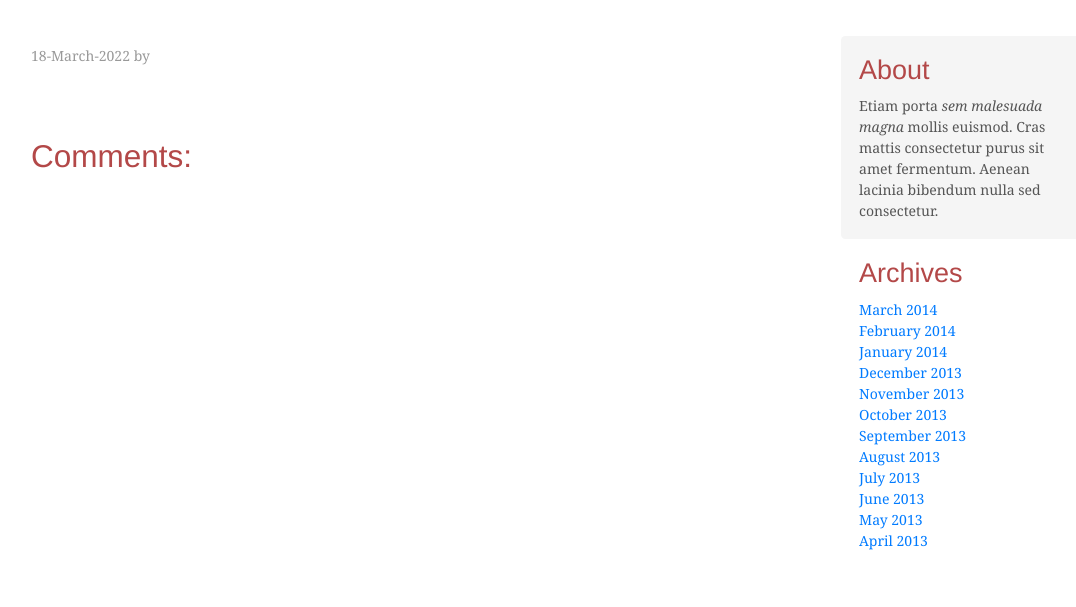
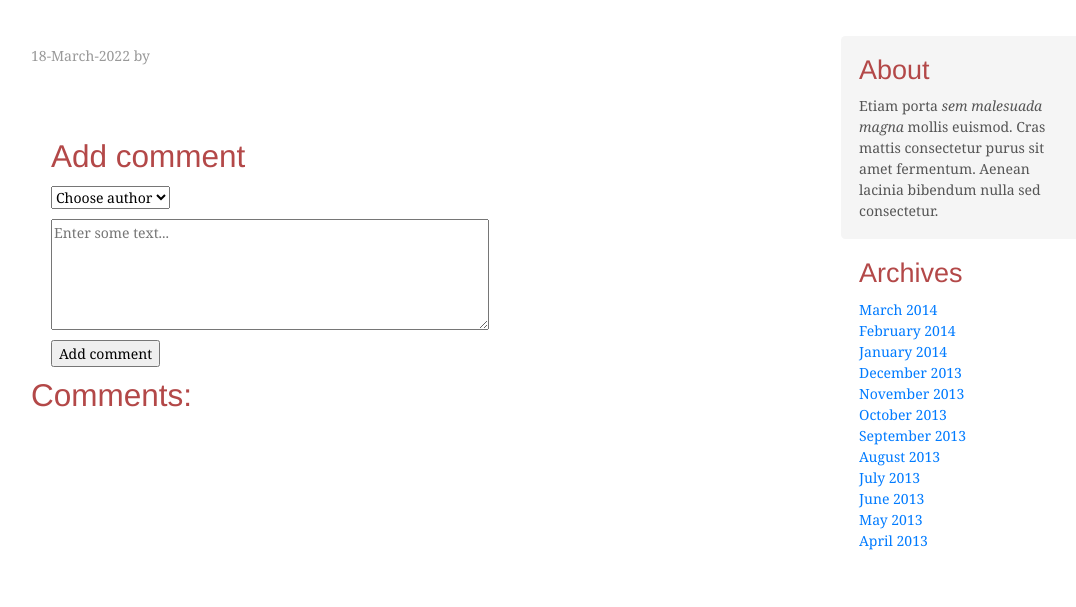
Before and after one commit to conkicdejan/Zavrsni-rad---Osnovni-kurs, a PHP site: page /single-post.php?id= in a window 1280 px wide. Shown: the part 258-865 px from the top of the page, without its empty margins (84-1160 px from the left). Run offline with PHP 8.4, Linux system fonts and the light colour scheme; data that the repository does not hold is empty.

Commit message:
Zadatak dodatni - Form for creating comments added @ single-post.php

```diff
--- a/single-post.php
+++ b/single-post.php
@@ -1,6 +1,7 @@
 <?php
 require_once('db.php');
 ini_set('display_errors', 1);
+// require_once('create-comment.php');
 
 $sqlGetPostById = "SELECT posts.*, author.first_name, author.last_name, author.gender FROM posts
 LEFT JOIN author ON posts.author_id = author.id
@@ -59,6 +60,21 @@ $authors = getDataFromServer($sqlGetAuthors, $connection);
                     <p><?php echo $post['body'] ?></p>
                 </div><!-- /.blog-post -->
 
+                <div class='add-comment-form'>
+                    <form action="create-comment.php" method="post">
+                        <h3>Add comment</h3>
+                        <select name="author" id="" required>
+                            <option value='' selected disabled hidden>Choose author</option>
+                            <?php foreach ($authors as $author) { ?>
+                                <option value="<?php echo $author['id'] ?>"><?php echo "{$author['first_name']} {$author['last_name']}" ?></option>
+                            <?php } ?>
+                        </select>
+                        <textarea name="text" id="" cols="50" rows="5" placeholder="Enter some text..." required></textarea>
+                        <input type="hidden" name="postid" id="" value="<?php echo $post['id'] ?>">
+                        <input type="Submit" value="Add comment">
+                    </form>
+                </div>
+
                 <div class='comments-container'>
                     <h3>Comments:</h3>
                     <ul class='comment-list'>
--- a/styles/styles.css
+++ b/styles/styles.css
@@ -47,3 +47,8 @@ h6 {
 .author-f {
   color: magenta;
 }
+
+.add-comment-form * {
+  margin: 10px;
+  display: block;
+}
```
Also changed, not shown: create-comment.php (added, +11 -0 lines).
